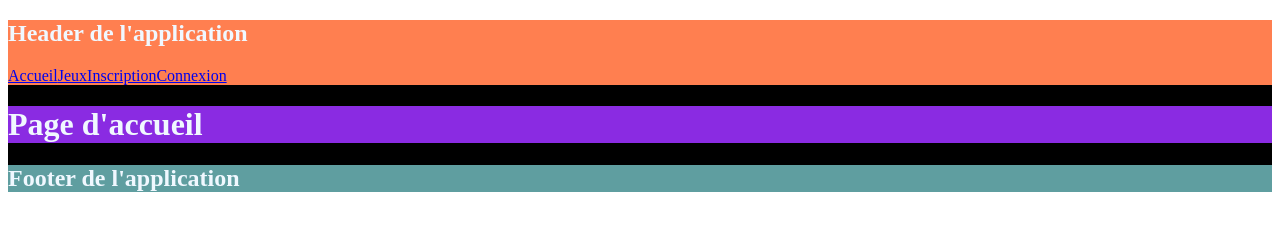
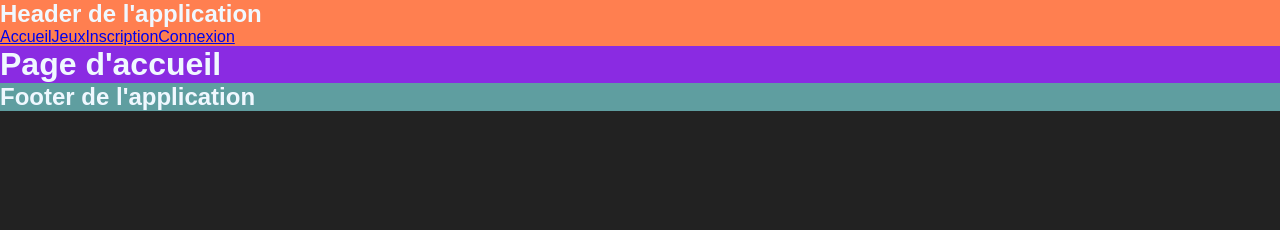
Before and after one commit to VictorGreiveldingerHub/DacTapp, a React app in the folder dactapp/: page / in a window 1280 px wide. Built offline with nearby package versions, Linux system fonts and the light colour scheme.

Commit message:
Ajout Header, Footer, nav

```diff
--- a/dactapp/src/Components/App/styles.css
+++ b/dactapp/src/Components/App/styles.css
@@ -1,4 +1,6 @@
 .application {
 	background-color: black;
 	color: aliceblue;
+	display: flex;
+	flex-direction: column;
 }
--- /dev/null
+++ b/dactapp/src/reset.css
@@ -0,0 +1,5 @@
+*, ::before, ::after {
+	box-sizing: border-box;
+	margin: 0;
+	padding: 0;
+}
--- /dev/null
+++ b/dactapp/src/styles.css
@@ -0,0 +1,8 @@
+html, body {
+	height: 100%;
+}
+
+body {
+	background-color: #222;
+	font-family: Arial, Helvetica, sans-serif;
+}
```
Also changed, not shown: dactapp/src/index.js (+8 -1 lines).
